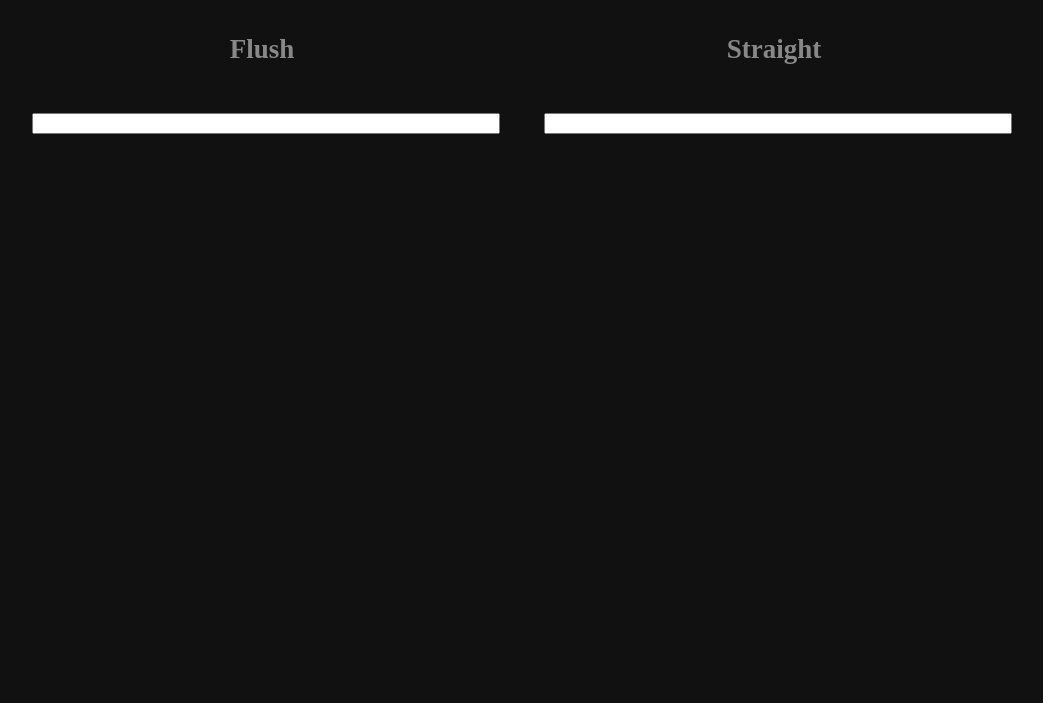
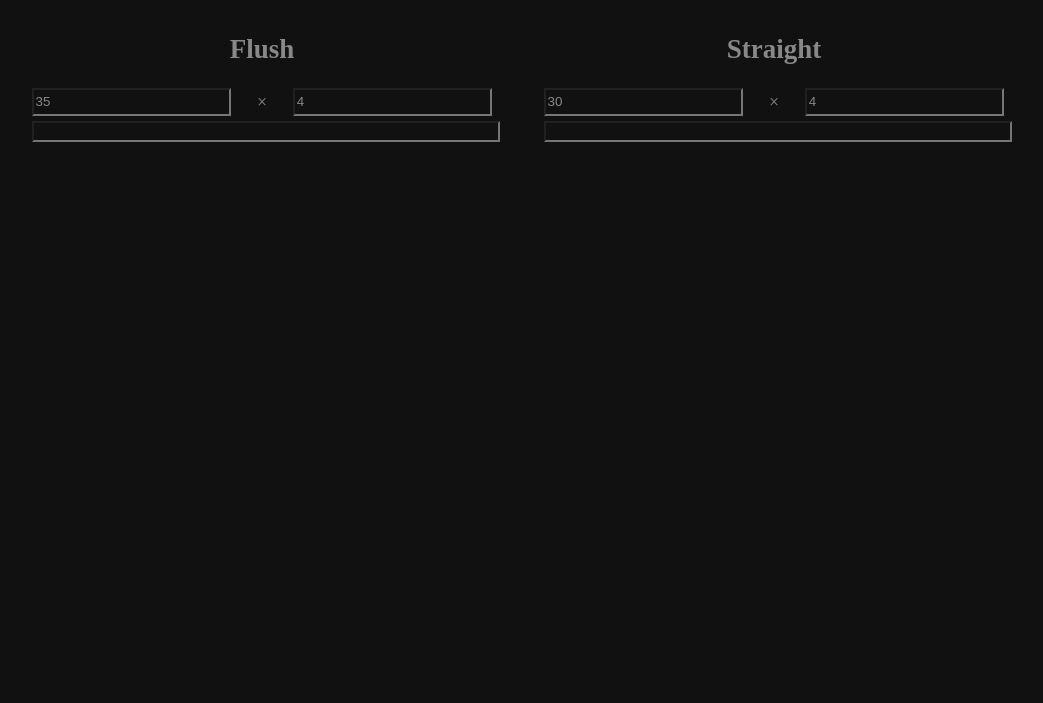
Before and after one commit to Ryan1729/balatro-ref, a plain HTML site: page index.html in a window 1280 px wide. Shown: the part 97-800 px from the top of the page, without its empty margins (122-1165 px from the left). Drawn offline with Linux system fonts and the light colour scheme.

Commit message:
make sections dynamically definable

```diff
--- a/index.html
+++ b/index.html
@@ -16,34 +16,26 @@ a:visited {color: #666;}
     display: grid;
     grid-template-columns: 50% 50%;
 }
+.flex {
+    display: flex;
+}
 input {
     width: 90%;
-    margin: 5%;
+    margin-left: 5%;
+    margin-right: 5%;
+    color:#888;
+    background-color:#111;
 }
 </style>
 </head>
 <body>
     <h1> Balatro </h1>
 
-    <div class="two-column-grid">
-        <div>
-            <h2> Flush </h2>
-
-            <input id="flush-section-input" />
-            <div id="flush-section-parent" ></div>
-        </div>
-        <div>
-            <h2> Straight </h2>
-            <input id="straight-section-input" />
-            <div id="straight-section-parent" ></div>
-        </div>
+    <div class="two-column-grid" id="section-parent">
     </div>
 </body>
 <script>
-    const flushSectionInput = document.getElementById("flush-section-input");
-    const flushSectionParent = document.getElementById("flush-section-parent");
-    const straightSectionInput = document.getElementById("straight-section-input");
-    const straightSectionParent = document.getElementById("straight-section-parent");
+    const sectionParent = document.getElementById("section-parent");
 
     const Err = (error) => {
         return { error }
@@ -52,6 +44,19 @@ input {
     const Ok = (result) => {
         return { result }
     }
+
+    let sections = [
+        {
+            label: "Flush",
+            baseChips: 35,
+            baseMult: 4,
+        },
+        {
+            label: "Straight",
+            baseChips: 30,
+            baseMult: 4,
+        },
+    ]
 
     const parse = (str) => {
         if (str === "") {
@@ -111,14 +116,55 @@ input {
         return Ok({
             baseChips,
         })
-
     }
 
-    flushSectionInput.addEventListener("input", (e) => {
-        const parsedResult = parse(e.target.value)
+    const renderSections = () => {
+        for (let i = 0; i < sections.length; i += 1) {
+            if (i < sectionParent.childElementCount - 1) {
+                continue
+            }
+
+            const spec = sections[i]
+
+            const sectionElement = document.createElement("div")
+
+            const ids = {
+                baseChips: `section-${i}-base-chips`,
+                baseMult: `section-${i}-base-mult`,
+                input: `section-${i}-input`,
+                parent: `section-${i}-parent`,
+            }
+
+            sectionElement.innerHTML = `
+                <h2> ${spec.label || "missing label"} </h2>
+
+                <span class="flex">
+                    <input id="${ids.baseChips}" type="number" />
+                    ×
+                    <input id="${ids.baseMult}" type="number" />
+                </span>
+
+                <input id="${ids.input}" />
+                <output id="${ids.parent}" ></output>
+            `
+
+            sectionParent.appendChild(sectionElement)
+
+            const elements = {
+                baseChips: document.getElementById(ids.baseChips),
+                baseMult: document.getElementById(ids.baseMult),
+                input: document.getElementById(ids.input),
+                parent: document.getElementById(ids.parent),
+            }
+
+            elements.baseChips.value = spec.baseChips;
+            elements.baseMult.value = spec.baseMult;
+
+            const onInput = () => {
+                const parsedResult = parse(elements.input.value)
 
                 if (parsedResult.result === undefined) {
-            flushSectionParent.textContent = parsedResult.error
+                    elements.parent.textContent = parsedResult.error
                     return
                 }
 
@@ -135,43 +181,20 @@ input {
                     sep = " + "
                 }
 
-        // TODO allow selecting more options for the base values
-        const baseValues = { chips: 35, mult: 4 }
+                const baseValues = { chips: parseInt(elements.baseChips.value), mult: parseInt(elements.baseMult.value) }
 
-        flushSectionParent.innerHTML = `<pre>
+                elements.parent.innerHTML = `<pre>
                     (${sumWork}) = ${sum}
                     (${baseValues.chips} + ${sum}) × ${baseValues.mult} = ${(baseValues.chips + sum) * baseValues.mult}
                 </pre>`
-    })
-
-    straightSectionInput.addEventListener("input", (e) => {
-        const parsedResult = parse(e.target.value)
-
-        if (parsedResult.result === undefined) {
-            straightSectionParent.textContent = parsedResult.error
-            return
             }
 
-        const parsed = parsedResult.result
-
-        let sum = 0
-        let sumWork = ""
-        let sep = ""
-        for (const chips of parsed.baseChips) {
-            sum += chips
-
-            sumWork += sep
-            sumWork += chips
-            sep = " + "
+            elements.baseChips.addEventListener("input", onInput)
+            elements.baseMult.addEventListener("input", onInput)
+            elements.input.addEventListener("input", onInput)
+        }
     }
 
-        // TODO allow selecting more options for the base values
-        const baseValues = { chips: 30, mult: 4 }
-
-        straightSectionParent.innerHTML = `<pre>
-            (${sumWork}) = ${sum}
-            (${baseValues.chips} + ${sum}) × ${baseValues.mult} = ${(baseValues.chips + sum) * baseValues.mult}
-        </pre>`
-    })
+    renderSections()
 </script>
 </html>
```
Lines whose indentation alone changed are shown as unchanged.
